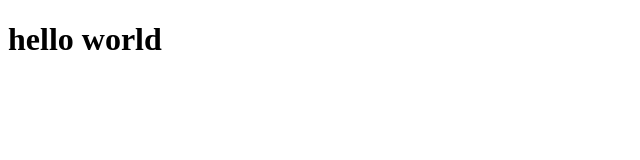
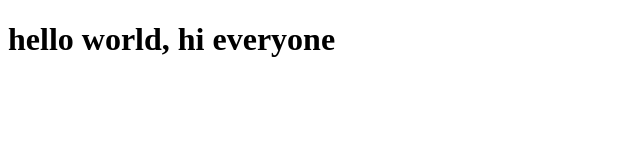
Before and after one commit to FarellAlva/git-remote-request, a plain HTML site: page index.html in a window 1280 px wide. Shown: the whole page, without its empty margins (0-640 px from the left). Drawn offline with Linux system fonts and the light colour scheme.

Commit message:
modified index.html

```diff
--- a/index.html
+++ b/index.html
@@ -6,6 +6,6 @@
     <title>Coba git remote</title>
 </head>
 <body>
-    <h1>hello world</h1>
+    <h1>hello world, hi everyone</h1>
 </body>
 </html>
```
